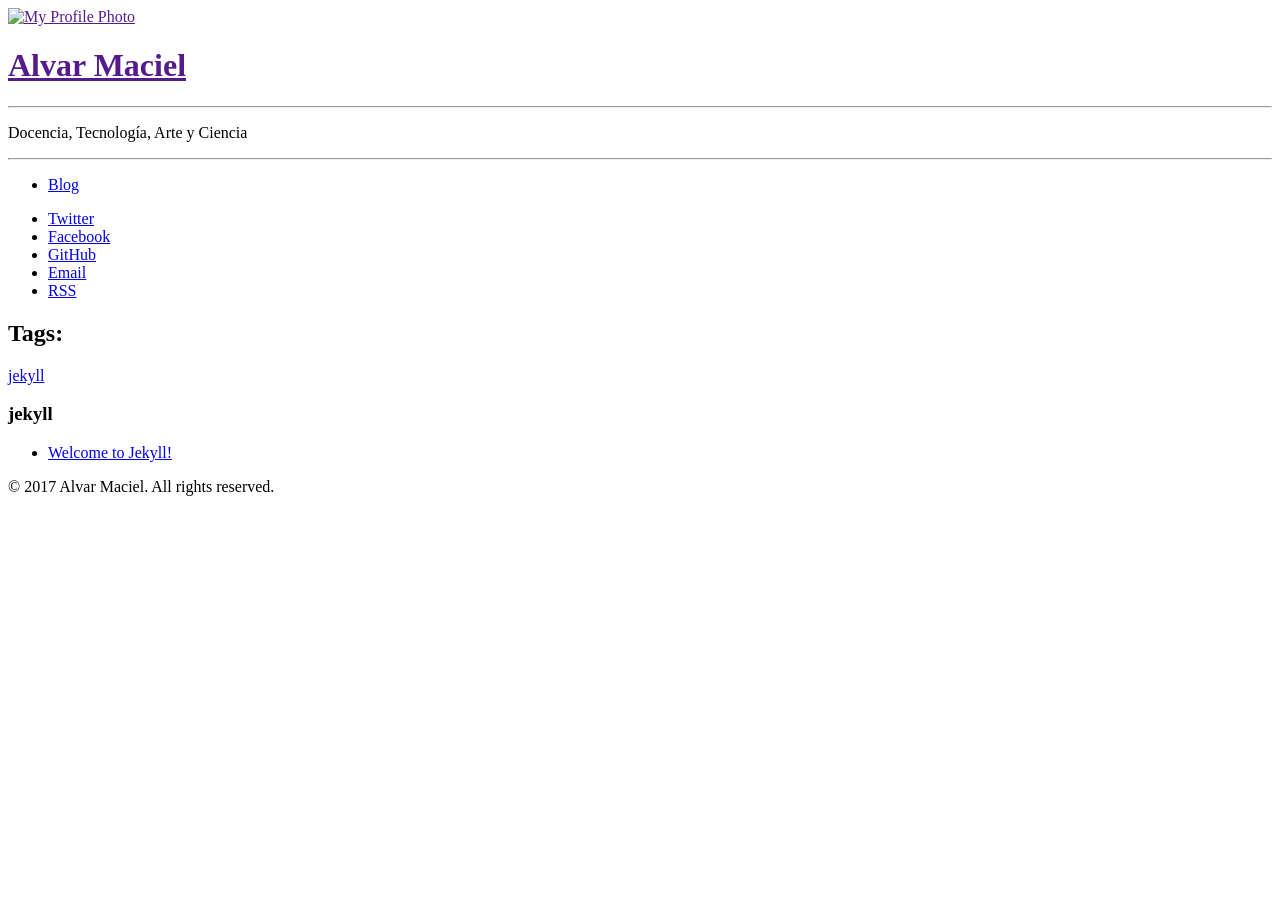
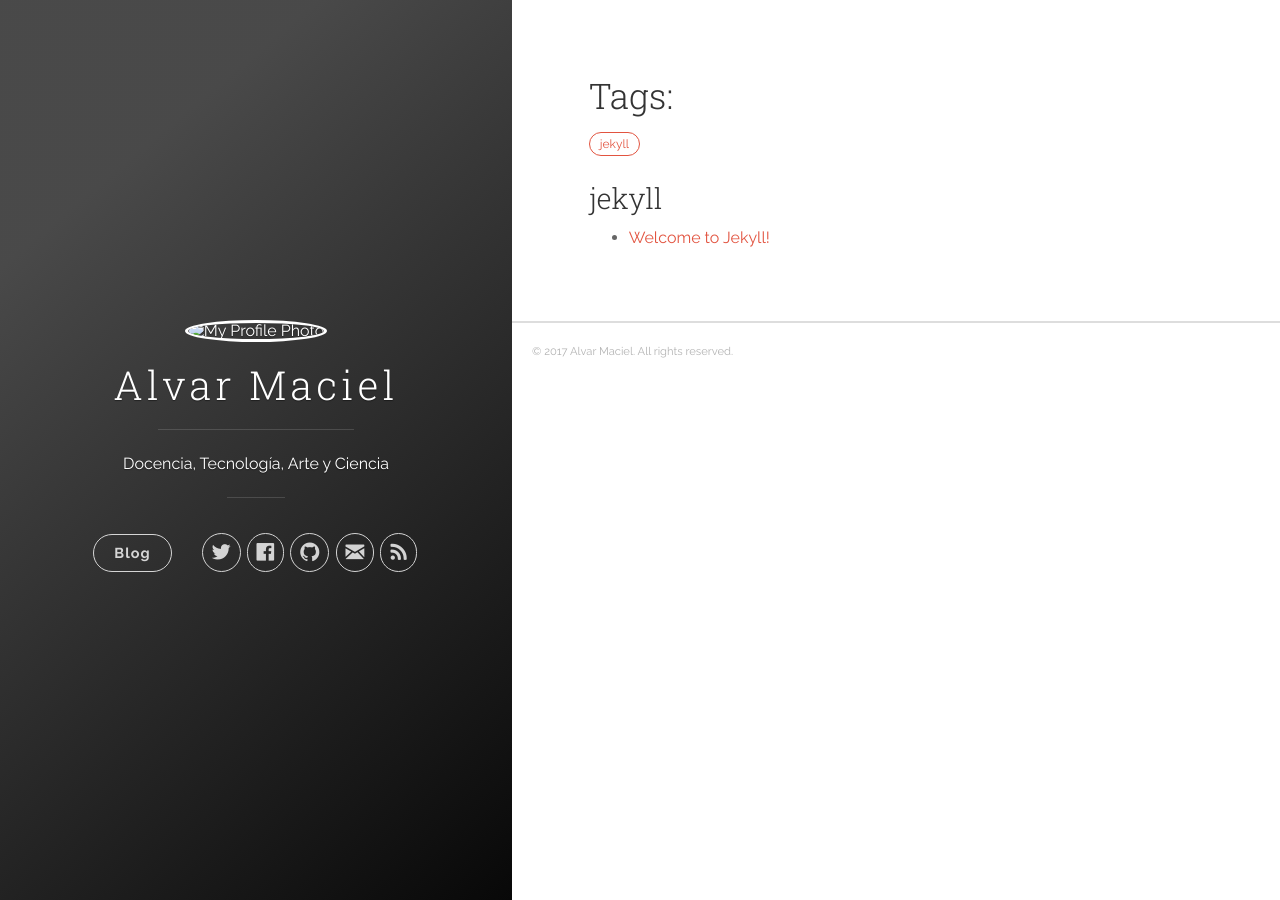
Before and after one commit to alvarmaciel/alvarmaciel.github.io, a Jekyll site: the page built from tags.md, in a window 1280 px wide. Built offline with Jekyll 4.4.1, drawn with Linux system fonts in a browser that asks for light colours; nearby versions of some CDN libraries.

Commit message:
update en referencia el pull71

```diff
--- a/_includes/footer.html
+++ b/_includes/footer.html
@@ -3,7 +3,7 @@
 </footer>
 
 <script type="text/javascript" src="https://ajax.googleapis.com/ajax/libs/jquery/1.11.3/jquery.min.js"></script>
-<script type="text/javascript" src="{{ "js/main.js" | prepend: site.baseurl }}?{{site.time | date: '%s%N'}}"></script>
+<script type="text/javascript" src="{{ site.baseurl }}/js/main.js?{{site.time | date: '%s%N'}}"></script>
 {% if site.google_analytics and jekyll.environment != "development" %}
 <script>
   (function(i,s,o,g,r,a,m){i['GoogleAnalyticsObject']=r;i[r]=i[r]||function(){
--- a/_includes/head.html
+++ b/_includes/head.html
@@ -28,27 +28,27 @@
   <meta property="og:description" content="{% if page.excerpt %}{{ page.excerpt | remove: '<p>' | remove: '</p>' }}{% else %}{{ site.description }}{% endif %}">
   <meta property="og:image" content="{{ site.baseurl }}/images/favicons/favicon-194x194.png" />
 
-  <link rel="apple-touch-icon" sizes="57x57" href="{{ "images/favicons/apple-touch-icon-57x57.png" | prepend: site.baseurl }}">
-  <link rel="apple-touch-icon" sizes="60x60" href="{{ "images/favicons/apple-touch-icon-60x60.png" | prepend: site.baseurl }}">
-  <link rel="apple-touch-icon" sizes="72x72" href="{{ "images/favicons/apple-touch-icon-72x72.png" | prepend: site.baseurl }}">
-  <link rel="apple-touch-icon" sizes="76x76" href="{{ "images/favicons/apple-touch-icon-76x76.png" | prepend: site.baseurl }}">
-  <link rel="apple-touch-icon" sizes="114x114" href="{{ "images/favicons/apple-touch-icon-114x114.png" | prepend: site.baseurl }}">
-  <link rel="apple-touch-icon" sizes="120x120" href="{{ "images/favicons/apple-touch-icon-120x120.png" | prepend: site.baseurl }}">
-  <link rel="apple-touch-icon" sizes="144x144" href="{{ "images/favicons/apple-touch-icon-144x144.png" | prepend: site.baseurl }}">
-  <link rel="apple-touch-icon" sizes="152x152" href="{{ "images/favicons/apple-touch-icon-152x152.png" | prepend: site.baseurl }}">
-  <link rel="apple-touch-icon" sizes="180x180" href="{{ "images/favicons/apple-touch-icon-180x180.png" | prepend: site.baseurl }}">
-  <link rel="icon" type="image/png" href="{{ "images/favicons/favicon-32x32.png" | prepend: site.baseurl }}" sizes="32x32">
-  <link rel="icon" type="image/png" href="{{ "images/favicons/favicon-194x194.png" | prepend: site.baseurl }}" sizes="194x194">
-  <link rel="icon" type="image/png" href="{{ "images/favicons/favicon-96x96.png" | prepend: site.baseurl }}" sizes="96x96">
-  <link rel="icon" type="image/png" href="{{ "images/favicons/android-chrome-192x192.png" | prepend: site.baseurl }}" sizes="192x192">
-  <link rel="icon" type="image/png" href="{{ "images/favicons/favicon-16x16.png" | prepend: site.baseurl }}" sizes="16x16">
-  <link rel="manifest" href="{{ "images/favicons/manifest.json" | prepend: site.baseurl }}">
-  <link rel="shortcut icon" href="{{ "images/favicons/favicon.ico" | prepend: site.baseurl }}">
+  <link rel="apple-touch-icon" sizes="57x57" href="{{ site.baseurl }}/images/favicons/apple-touch-icon-57x57.png">
+  <link rel="apple-touch-icon" sizes="60x60" href="{{ site.baseurl }}/images/favicons/apple-touch-icon-60x60.png">
+  <link rel="apple-touch-icon" sizes="72x72" href="{{ site.baseurl }}/images/favicons/apple-touch-icon-72x72.png">
+  <link rel="apple-touch-icon" sizes="76x76" href="{{ site.baseurl }}/images/favicons/apple-touch-icon-76x76.png">
+  <link rel="apple-touch-icon" sizes="114x114" href="{{ site.baseurl }}/images/favicons/apple-touch-icon-114x114.png">
+  <link rel="apple-touch-icon" sizes="120x120" href="{{ site.baseurl }}/images/favicons/apple-touch-icon-120x120.png">
+  <link rel="apple-touch-icon" sizes="144x144" href="{{ site.baseurl }}/images/favicons/apple-touch-icon-144x144.png">
+  <link rel="apple-touch-icon" sizes="152x152" href="{{ site.baseurl }}/images/favicons/apple-touch-icon-152x152.png">
+  <link rel="apple-touch-icon" sizes="180x180" href="{{ site.baseurl }}/images/favicons/apple-touch-icon-180x180.png">
+  <link rel="icon" type="image/png" href="{{ site.baseurl }}/images/favicons/favicon-32x32.png" sizes="32x32">
+  <link rel="icon" type="image/png" href="{{site.baseurl }}/images/favicons/favicon-194x194.png" sizes="194x194">
+  <link rel="icon" type="image/png" href="{{site.baseurl }}/images/favicons/favicon-96x96.png" sizes="96x96">
+  <link rel="icon" type="image/png" href="{{site.baseurl }}/images/favicons/android-chrome-192x192.png" sizes="192x192">
+  <link rel="icon" type="image/png" href="{{site.baseurl }}/images/favicons/favicon-16x16.png" sizes="16x16">
+  <link rel="manifest" href="{{site.baseurl }}/images/favicons/manifest.json">
+  <link rel="shortcut icon" href="{{site.baseurl }}/images/favicons/favicon.ico">
   <meta name="msapplication-TileColor" content="#ffc40d">
-  <meta name="msapplication-TileImage" content="{{ "images/favicons/mstile-144x144.png" | prepend: site.baseurl }}">
+  <meta name="msapplication-TileImage" content="{{ site.baseurl }}/images/favicons/mstile-144x144.png">
   <meta name="theme-color" content="#ffffff">
 
-  <link rel="stylesheet" href="{{ "css/main.css" | prepend: site.baseurl }}?{{site.time | date: '%s%N'}}">
+  <link rel="stylesheet" href="{{ site.baseurl }}/css/main.css?{{site.time | date: '%s%N'}}">
   <link rel="canonical" href="{{ page.url | replace:'index.html','' | prepend: site.baseurl | prepend: site.url }}">
-  <link rel="alternate" type="application/rss+xml" title="{{ site.title }}" href="{{ site.baseurl }}feed.xml">
+  <link rel="alternate" type="application/rss+xml" title="{{ site.title }}" href="{{ site.baseurl }}/feed.xml">
 </head>
```
